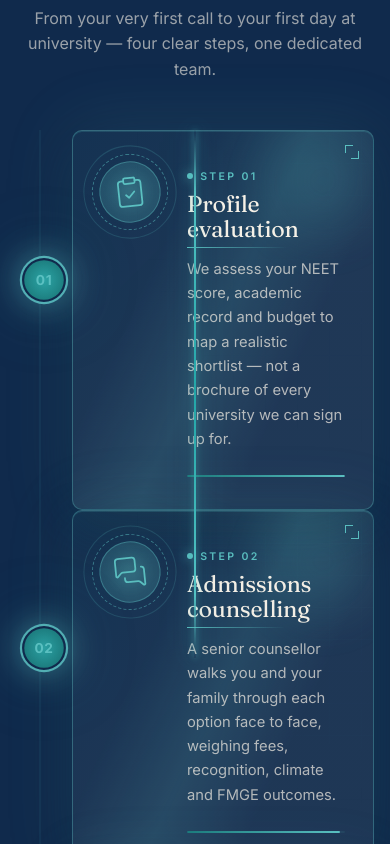
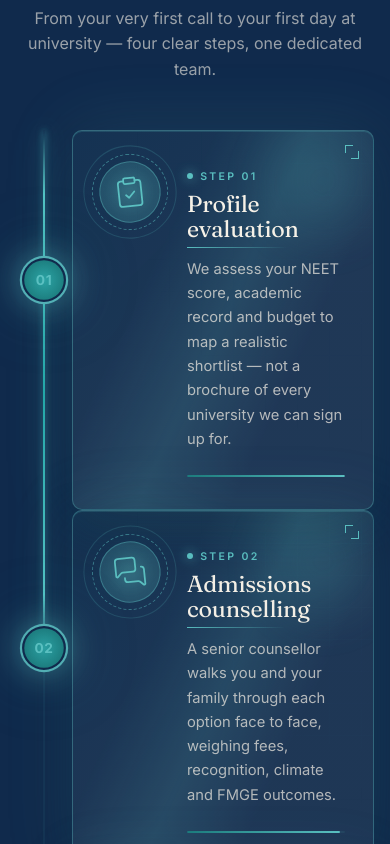
Before and after one commit to yashx420/nvvfoundation, a Next.js app: page / in a window 390 px wide. Shown: the part 4380-5224 px from the top of the page. Built offline with nearby package versions, Linux system fonts and the light colour scheme.

Commit message:
Fix timeline alignment and mobile card visibility

```diff
--- a/src/app/page.module.css
+++ b/src/app/page.module.css
@@ -309,8 +309,9 @@
 
 /* Responsive */
 @media (max-width: 900px) {
-  .servicesTimeline::before {
-    left: 24px;
+  .servicesTimeline::before,
+  .servicesTimeline::after {
+    left: 28px;
   }
 
   .timelineStep {
```
